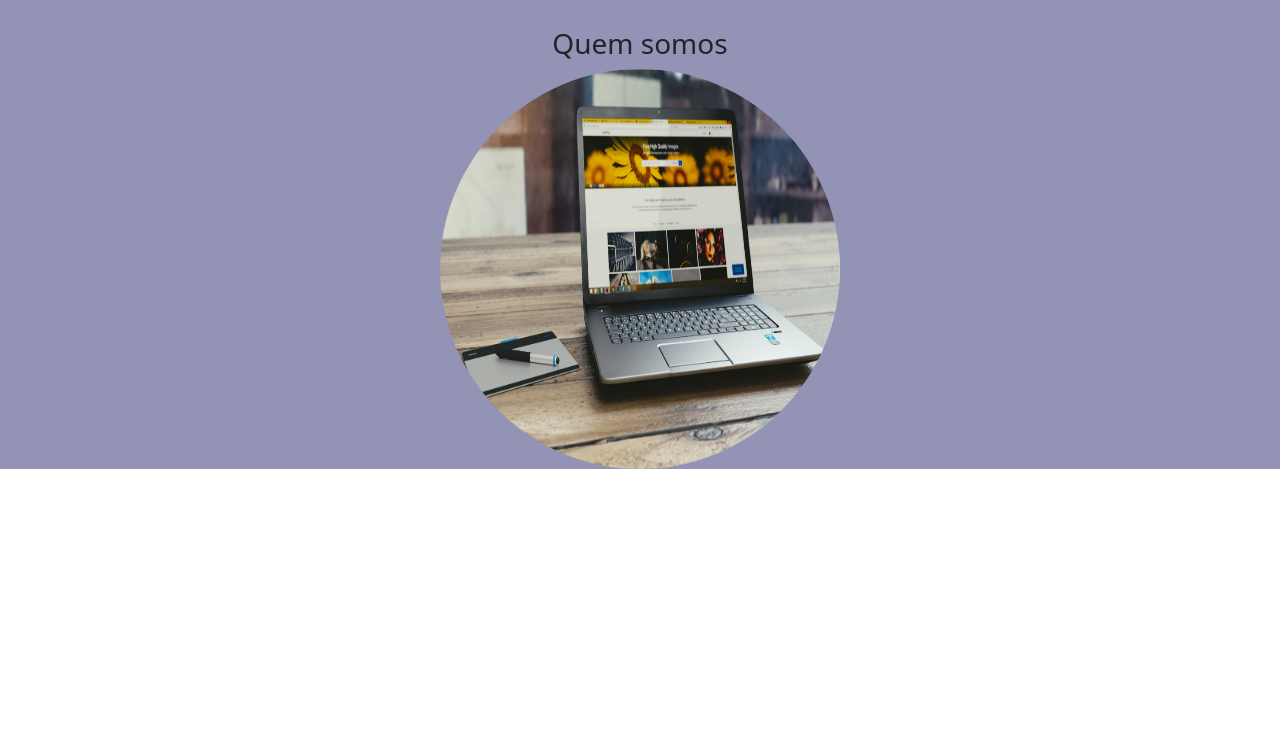
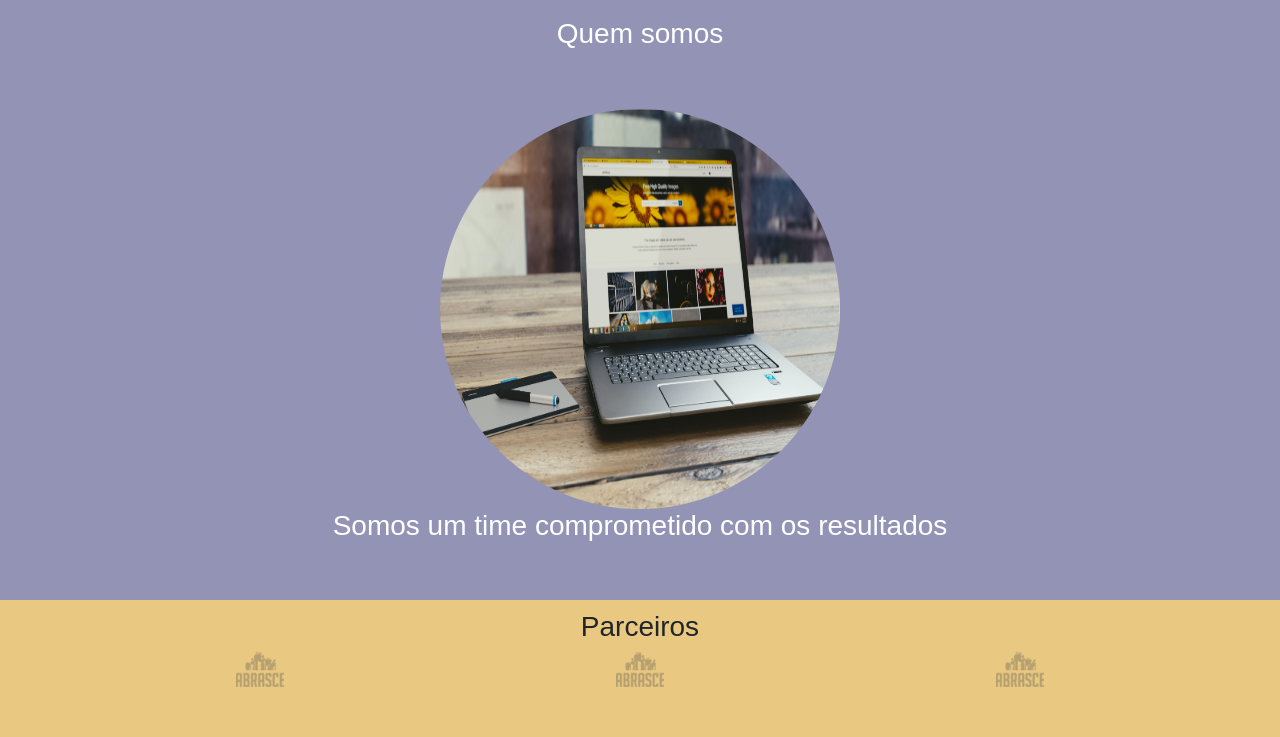
Before and after one commit to rafaelroxen/dio-aula-boostrap, a plain HTML site: page index.html in a window 1280 px wide. Shown: the part 99-836 px from the top of the page. Before the commit the page ends 800 px from the top, so only its background shows below. Drawn offline with Linux system fonts and the light colour scheme.

Commit message:
inserção de novos comandos

```diff
--- a/index.html
+++ b/index.html
@@ -10,7 +10,7 @@
 </head>
 <body>
 
-    <nav class="navbar navbar-expand-lg navbar-light ">
+    <nav class="navbar navbar-expand-lg navbar-light">
         <a class="navbar-brand" href="#">
             <img src="/dio-aula-boostrap/img/logo1.jpg" width="100" height="70">
         </a>
@@ -33,10 +33,33 @@
       <section id="quemsomos">
 
         <div class="container-fluid quem-somos text-center margin">
-            <h3>Quem somos</h3>
+            <h3 class="margin">Quem somos</h3>
+            <!--A classe rounded-circle deixa circulada a imagem-->
             <img src="/dio-aula-boostrap/img/imagem1.jpg" class="rounded-circle" width="400" height="400">
+            <h3>Somos um time comprometido com os resultados</h3>
 
         </div>
+
+      </section>
+
+      <section id="parceiros">
+          <div class="container-fluid text-center margin parceiros">
+              <h3>Parceiros</h3>
+                <div class="container">
+                    <div class="row">
+                        <div class="col-lg-4">
+                            <img src="/dio-aula-boostrap/img/abrasce.jpeg" alt="">
+                        </div>
+                        <div class="col-lg-4">
+                            <img src="/dio-aula-boostrap/img/abrasce.jpeg" alt="">
+                        </div>
+                        <div class="col-lg-4">
+                            <img src="/dio-aula-boostrap/img/abrasce.jpeg" alt="">
+                        </div>
+                    </div>
+
+                </div>
+          </div>
 
       </section>
 
--- a/sytle.css
+++ b/sytle.css
@@ -1,11 +1,21 @@
+body{
+    font: 20px Arial, sans-serif;
+}
+
 .navbar{
     background-color: rgb(203, 207, 206);
 }
 
 .quem-somos{
     background-color: rgb(147, 147, 182);
+    color: white;
 }
 
 .margin{
-    padding-top: 30px;
+    padding-top: 10px;
+    padding-bottom: 50px;
 }
+
+.parceiros{
+    background-color: rgb(233, 200, 130);
+}
```
Also changed, not shown: img/abrasce.jpeg (added).
